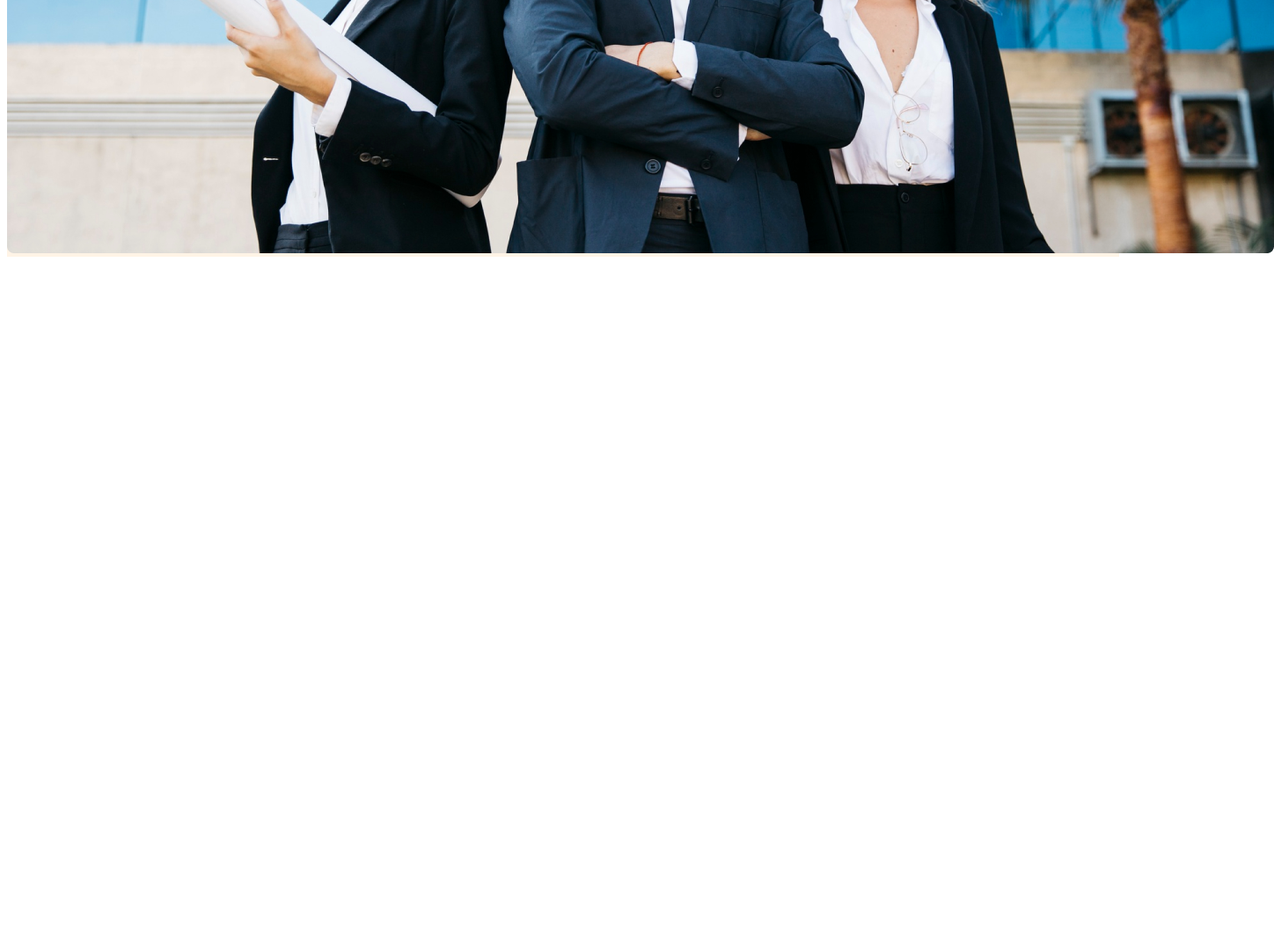
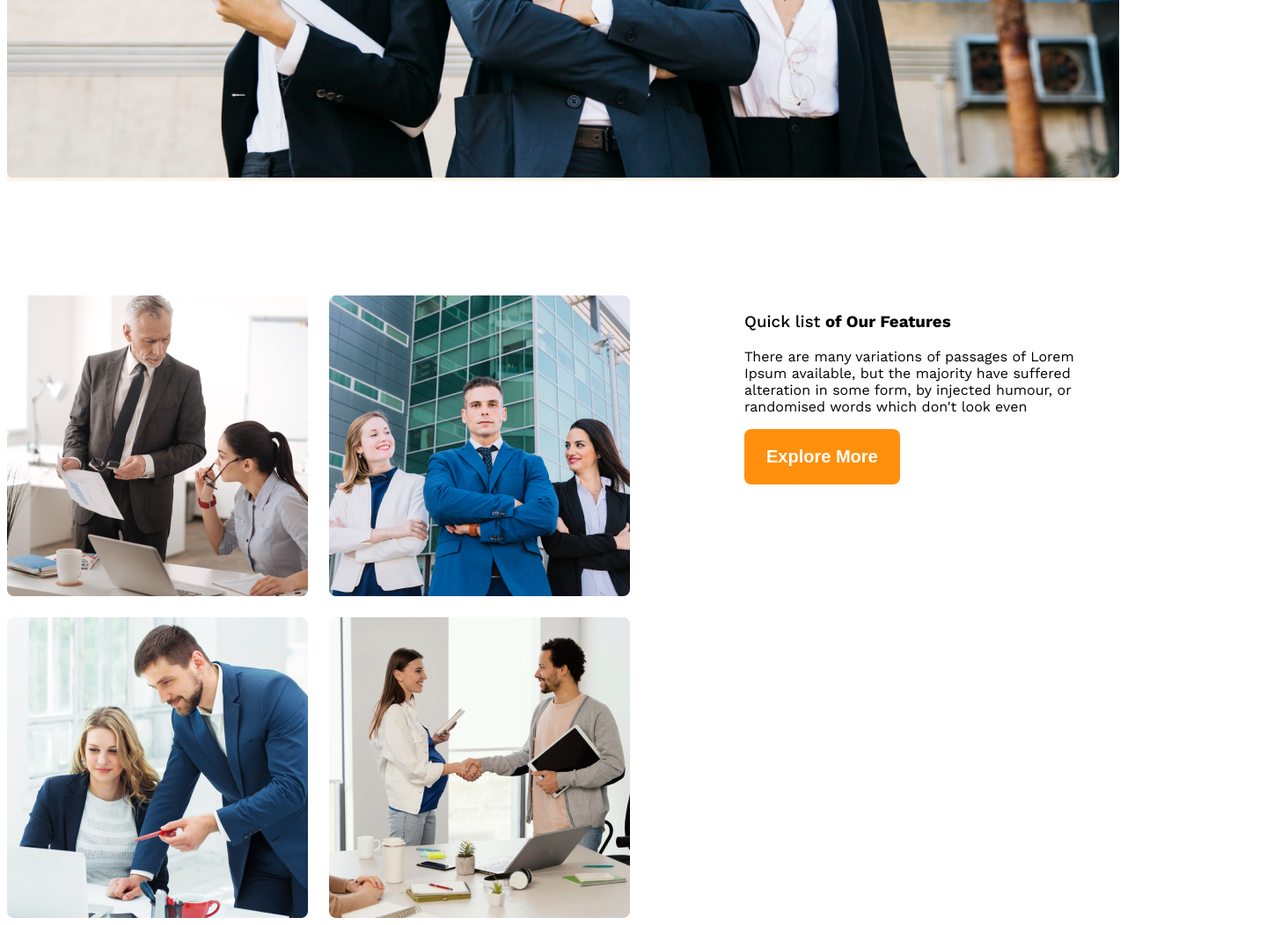
Before and after one commit to masuddeploment/G3-architects-website, a plain HTML site: page index.html in a window 1280 px wide. Shown: the part 978-2030 px from the top of the page at 88% size, 1448 px wide, since content can reach past the window. Before the commit the page ends 1278 px from the top, so only its background shows below. Drawn offline with nearby package versions, Linux system fonts and the light colour scheme.

Commit message:
added to farul colar

```diff
--- a/index.html
+++ b/index.html
@@ -25,11 +25,24 @@ Group of Architects
       <p class="banner-description">There are many variations of passages of Lorem Ipsum available, but the majority have suffered alteration in some form, by injected humour, or randomised words which don't look even</p>
       <button class="btn-primary">Explore More</button>
             </div>
-      <img src="images/banner.png" alt="">
+      <img class="banner-image" src="images/banner.png" alt="">
       </div>
     </header>
     <main>
+     <section class="Teams display-flex">
+      <div class="team-img-container">
+          <img src="images/team1.png" alt="two architects discussing about design">
+          <img src="images/team2.png" alt="">
+          <img src="images/team3.png" alt="">
+          <img src="images/team4.png" alt="">
+      </div>
+        <div class="our-features">
+            <h3 class="feuture-title"><span id="quick-list">Quick list</span> <span>of Our</span> <span>Features</span></h3>
+            <p class="feature-description">There are many variations of passages of Lorem Ipsum available, but the majority have suffered alteration in some form, by injected humour, or randomised words which don't look even</p>
+            <button class="btn-primary">Explore More</button>
+        </div>
 
+     </section>
     </main>
     <footer>
 
--- a/styles/architects.css
+++ b/styles/architects.css
@@ -33,6 +33,15 @@
     font-weight: 600;
     border-radius: 8px;
     border: none;
+}
+
+main{
+    max-width: 1440px;
+    margin: 0 auto;
+}
+
+main >section{
+    margin-top: 130px;
 }
 
 /* header styles */
@@ -75,6 +84,31 @@
     width: 100%;
 }
 
+/* team and feature related styles */
+.teams{
+    align-items: center;
+}
+
+.team-img-container{
+    display: grid;
+    grid-template-columns: repeat(2,1fr);
+    gap: 24px;
+}
+
+.our-features{
+    margin-left: 130px;
+    max-width: 530px;
+}
+
+.feature-title{
+    font-size: 2.8rem;
+    font-weight: 700;
+}
+
+#quick-list{
+    font-weight: 500;
+}
+
 /* responsive media query */
 @media screen and (max-width:576px) {
     .navbar,.nav-links{
```
